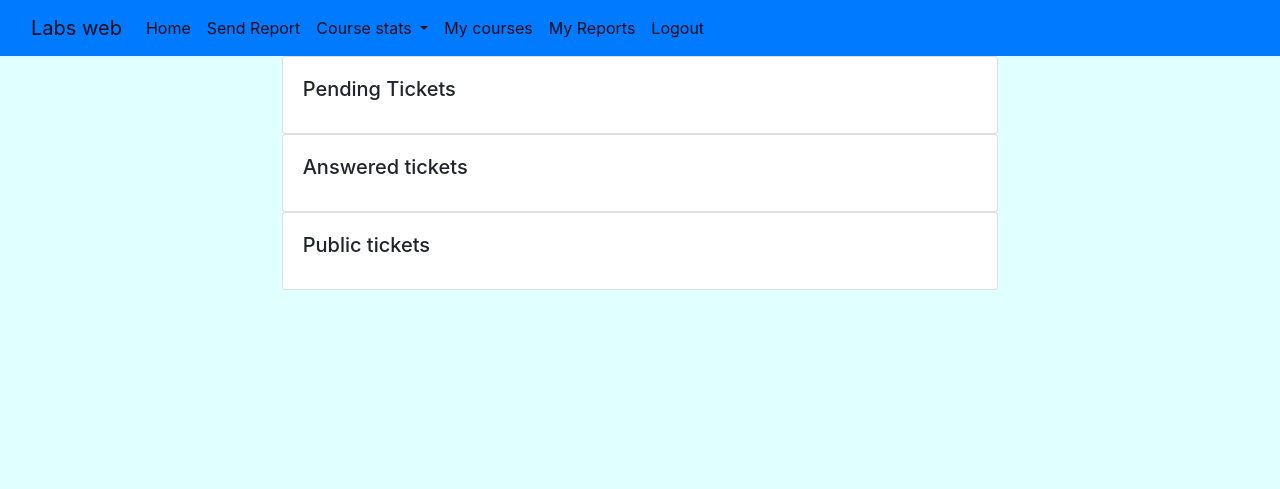
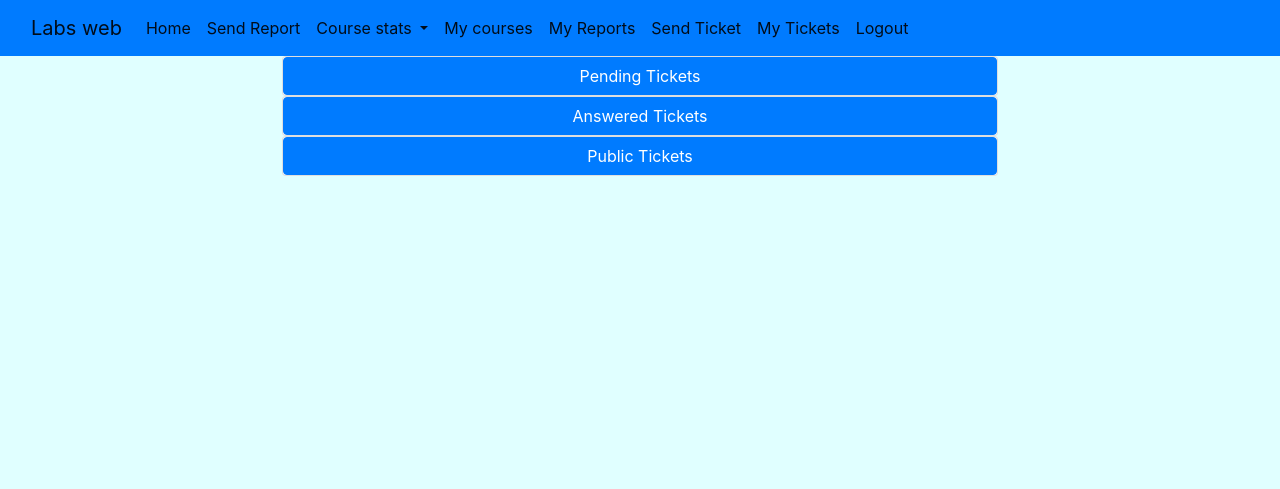
Before and after one commit to okorienev/labs_web, a Python web app: template labs_web/templates/student/my_tickets.html in a window 1280 px wide. Shown: the top 489 px of the page. Run offline with Jinja, Linux system fonts and the light colour scheme; the template is opened without the code that fills it, so the values that code supplies are empty; some libraries are stand-ins or nearby versions.

Commit message:
work on tickets feature, unended, untested
student:
    sending works
    viewing list of tickets works
tutor:
    answering ticket partly works, need correct test data to continue testing
update outdated docstrings in config

```diff
--- a/labs_web/templates/student/my_tickets.html
+++ b/labs_web/templates/student/my_tickets.html
@@ -2,12 +2,20 @@
 {% block title %}My Tickets{% endblock %}
 {% block content %}
     <div class="card">
-        <div class="card-body">
-            <h5 class="card-title">Pending Tickets</h5>
+        <button class="btn btn-primary"
+                      type="button"
+                      data-toggle="collapse"
+                      data-target="#pending-tickets"
+                      aria-expanded="true"
+                      aria-controls="collapseExample">
+                 Pending Tickets
+        </button>
+        <div class="card-body collapse" id="pending-tickets">
             {% for ticket in pending %}
                 <div class="card">
                     <div class="card-body">
                         Ticket id: {{ ticket._id }}<br>
+                        Course: {{ ticket.course.name }}<br>
                         Sent: {{ ticket.sent.strftime('%d-%m-%Y') }}<br>
                         Ticket topic: {{ ticket.topic }}<br>
                         <br>Ticket body:
@@ -17,9 +25,17 @@
             {% endfor %}
         </div>
     </div>
+
     <div class="card">
-        <div class="card-body">
-            <h5 class="card-title">Answered tickets</h5>
+        <button class="btn btn-primary"
+                      type="button"
+                      data-toggle="collapse"
+                      data-target="#answered-tickets"
+                      aria-expanded="true"
+                      aria-controls="collapseExample">
+                 Answered Tickets
+        </button>
+        <div class="card-body collapse" id="answered-tickets">
             {% for ticket in answered %}
                 <div class="card">
                     <div class="card-body">
@@ -36,9 +52,17 @@
             {% endfor %}
         </div>
     </div>
+
     <div class="card">
-        <div class="card-body">
-            <h5 class="card-title">Public tickets</h5>
+        <button class="btn btn-primary"
+                      type="button"
+                      data-toggle="collapse"
+                      data-target="#public-tickets"
+                      aria-expanded="true"
+                      aria-controls="collapseExample">
+                 Public Tickets
+        </button>
+        <div class="card-body collapse" id="public-tickets">
             {% for ticket in public %}
                 <div class="card">
                     <div class="card-body">
--- a/labs_web/templates/student/student_menu.html
+++ b/labs_web/templates/student/student_menu.html
@@ -41,12 +41,12 @@
       <li class="nav-item active">
           <a class="nav-link" href="{{ url_for('student.my_reports') }}">My Reports</a>
       </li>
-{#      <li class="nav-item active">#}
-{#          <a class="nav-link" href="{{ url_for('student.send_ticket') }}">Send Ticket</a>#}
-{#      </li>#}
-{#      <li class="nav-item active">#}
-{#          <a class="nav-link" href="{{ url_for('student.my_tickets') }}">My Tickets</a>#}
-{#      </li>#}
+      <li class="nav-item active">
+          <a class="nav-link" href="{{ url_for('student.send_ticket') }}">Send Ticket</a>
+      </li>
+      <li class="nav-item active">
+          <a class="nav-link" href="{{ url_for('student.my_tickets') }}">My Tickets</a>
+      </li>
       <li class="nav-item active">
           <a class="nav-link" href="{{ url_for('auth.logout') }}">Logout</a>
       </li>
--- a/labs_web/templates/tutor/tutor_menu.html
+++ b/labs_web/templates/tutor/tutor_menu.html
@@ -54,9 +54,9 @@
       <li class="nav-item active">
           <a class="nav-link" href="{{ url_for('tutor.make_announcement') }}">Make Announcement</a>
       </li>
-{#      <li class="nav-item active">#}
-{#          <a class="nav-link" href="{{ url_for('tutor.answer_ticket') }}">Answer Ticket</a>#}
-{#      </li>#}
+      <li class="nav-item active">
+          <a class="nav-link" href="{{ url_for('tutor.answer_ticket') }}?page=1">Answer Ticket</a>
+      </li>
       <li class="nav-item active">
           <a class="nav-link" href="{{ url_for('tutor.course_snapshot') }}">Course Snapshot</a>
       </li>
--- a/labs_web/views/student/send_ticket.py
+++ b/labs_web/views/student/send_ticket.py
@@ -24,7 +24,7 @@ class SendTicket(View):
                 'sent': datetime.utcnow()
             })
             flash('ticket {} registered'.format(ticket.inserted_id))
-            return redirect(url_for('student.student_home'))
+            return redirect(url_for('student.my_tickets'))
         for field, errors in form.errors.items():
             for error in errors:
                 flash(error)
--- a/labs_web/views/student/student_main.py
+++ b/labs_web/views/student/student_main.py
@@ -41,8 +41,8 @@ student.add_url_rule('/download-report/<int:report_id>/', view_func=DownloadRepo
 student.add_url_rule('/announcement/<announcement_id>/', view_func=Announcement.as_view('announcement'))
 student.add_url_rule('/get-announcements-ajax/', view_func=GetAnnouncementsAJAX.as_view('get_announcements'))
 student.add_url_rule('/performance-chart/<int:course_id>/', view_func=PerformanceChartAjax.as_view('performance_chart'))
-# student.add_url_rule('/send-ticket/', view_func=SendTicket.as_view('send_ticket'))
-# student.add_url_rule('/my-tickets/', view_func=MyTickets.as_view('my_tickets'))
+student.add_url_rule('/send-ticket/', view_func=SendTicket.as_view('send_ticket'))
+student.add_url_rule('/my-tickets/', view_func=MyTickets.as_view('my_tickets'))
 report_sent.connect(report_sent_callback)
 
 
--- a/labs_web/views/tutor/tutor_main.py
+++ b/labs_web/views/tutor/tutor_main.py
@@ -54,7 +54,7 @@ tutor.add_url_rule('/reports-archive/', view_func=ReportsArchive.as_view('archiv
 tutor.add_url_rule('/make-announcement/', view_func=MakeAnnouncement.as_view('make_announcement'))
 tutor.add_url_rule('/announcement/<announcement_id>/', view_func=TutorAnnouncement.as_view('announcement'))
 tutor.add_url_rule('/get-announcements/', view_func=GetTutorAnnouncements.as_view('get_announcements'))
-# tutor.add_url_rule('/answer-ticket/', view_func=AnswerTicket.as_view('answer_ticket'))
+tutor.add_url_rule('/answer-ticket/', view_func=AnswerTicket.as_view('answer_ticket'))
 tutor.add_url_rule('/course-snapshot/', view_func=CourseSnapshot.as_view('course_snapshot'))
 tutor.add_url_rule('/download-snapshot/<snapshot_name>/', view_func=DownloadSnapshot.as_view('download_snapshot'))
 report_checked.connect(report_checked_callback)
```
Also changed, not shown: labs_web/config.py (+4 -3 lines), labs_web/templates/tutor/answer_ticket.html (+26 -5 lines), labs_web/views/tutor/answer_ticket.py (+13 -6 lines).
